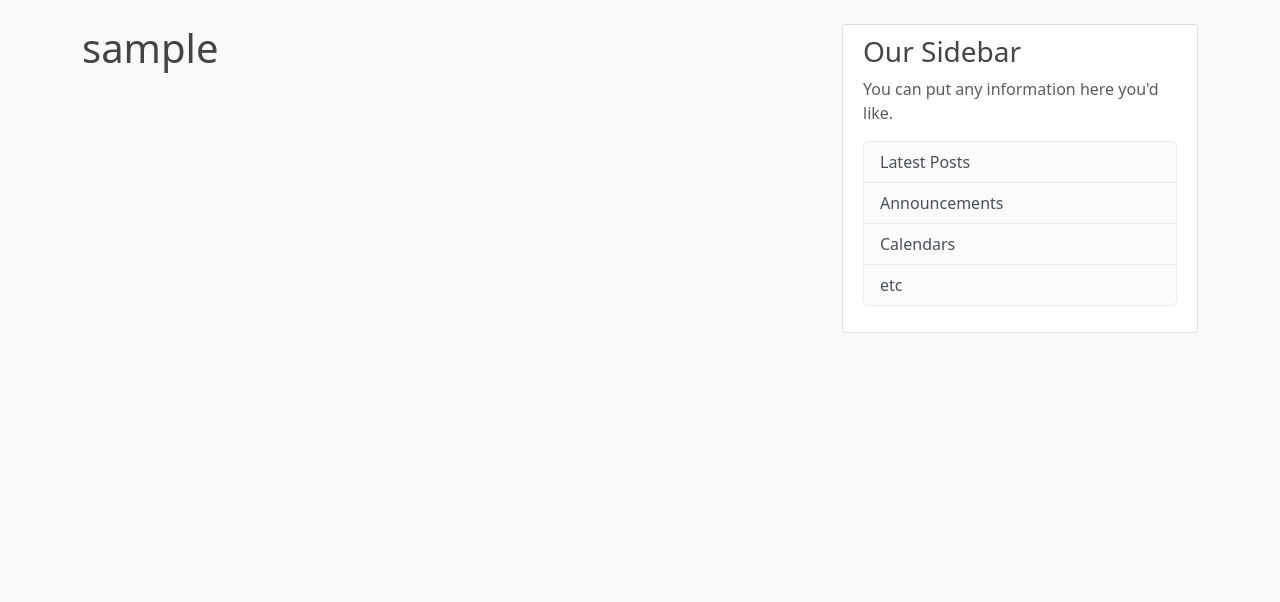
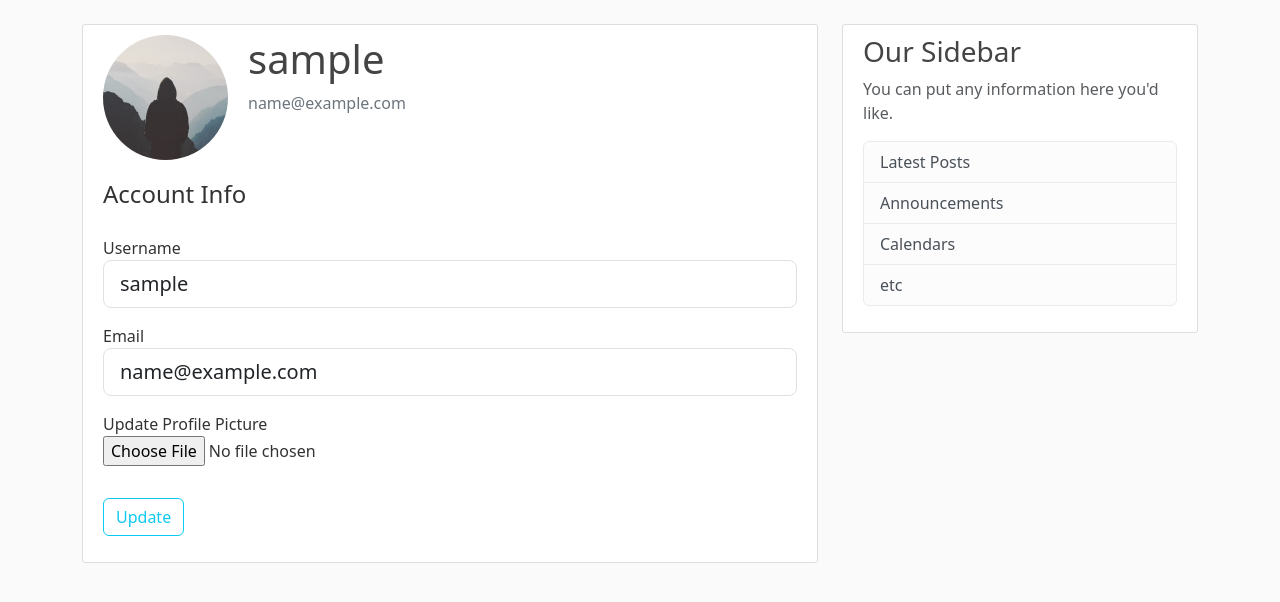
Before and after one commit to ruairiodonohoe/flaskblog, a Flask app: page /account in a window 1280 px wide. Shown: the part 56-658 px from the top of the page. Run offline with Flask 3, Linux system fonts and the light colour scheme; the visitor is signed in with stand-in values (Sample User, id 1); some libraries are stand-ins or nearby versions.

Commit message:
Update profile info

```diff
--- a/pyproject.toml
+++ b/pyproject.toml
@@ -14,7 +14,8 @@ dependencies = [
     "email-validator (>=2.2.0,<3.0.0)",
     "flask-sqlalchemy (>=3.1.1,<4.0.0)",
     "flask-bcrypt (>=1.0.1,<2.0.0)",
-    "flask-login (>=0.6.3,<0.7.0)"
+    "flask-login (>=0.6.3,<0.7.0)",
+    "pillow (>=11.2.1,<12.0.0)"
 ]
 
 [tool.poetry]
--- a/src/flaskblog/forms.py
+++ b/src/flaskblog/forms.py
@@ -1,7 +1,9 @@
 from flask_wtf import FlaskForm
+from flask_wtf.file import FileField, FileAllowed
 from wtforms import StringField, PasswordField, SubmitField, BooleanField
 from wtforms.validators import DataRequired, Length, Email, EqualTo, ValidationError
 from flaskblog.models import User
+from flask_login import current_user
 
 
 class RegistrationForm(FlaskForm):
@@ -33,3 +35,31 @@ class LoginForm(FlaskForm):
     password = PasswordField("Password", validators=[DataRequired()])
     remember = BooleanField("Remember Me")
     submit = SubmitField("Login")
+
+
+class UpdateAccountForm(FlaskForm):
+    username = StringField(
+        "Username", validators=[DataRequired(), Length(min=2, max=20)]
+    )
+    email = StringField("Email", validators=[DataRequired(), Email()])
+    picture = FileField(
+        "Update Profile Picture", validators=[FileAllowed(["jpg", "png"])]
+    )
+
+    submit = SubmitField("Update")
+
+    def validate_username(self, username):
+        if username.data != current_user.username:
+            user = User.query.filter_by(username=username.data).first()
+            if user:
+                raise ValidationError(
+                    "That username is taken. Please choose a different one."
+                )
+
+    def validate_email(self, email):
+        if email.data != current_user.email:
+            user = User.query.filter_by(email=email.data).first()
+            if user:
+                raise ValidationError(
+                    "That email is taken. Please choose a different one."
+                )
--- a/src/flaskblog/models.py
+++ b/src/flaskblog/models.py
@@ -12,7 +12,7 @@ class User(db.Model, UserMixin):
     id = db.Column(db.Integer, primary_key=True)
     username = db.Column(db.String(20), unique=True, nullable=False)
     email = db.Column(db.String(120), unique=True, nullable=False)
-    image = db.Column(db.String(20), nullable=False, default="default.jpeg")
+    image = db.Column(db.String(20), nullable=False, default="default.jpg")
     password = db.Column(db.String(60), nullable=False)
     posts = db.relationship("Post", backref="author", lazy=True)
 
--- a/src/flaskblog/routes.py
+++ b/src/flaskblog/routes.py
@@ -1,8 +1,11 @@
 from flask import render_template, url_for, flash, redirect, request
 from flaskblog import app, db, bcrypt
-from flaskblog.forms import RegistrationForm, LoginForm
+from flaskblog.forms import RegistrationForm, LoginForm, UpdateAccountForm
 from flaskblog.models import User
 from flask_login import login_user, current_user, logout_user, login_required
+import secrets
+import os
+from PIL import Image
 
 posts = [
     {
@@ -73,7 +76,33 @@ def logout():
     return redirect(url_for("home"))
 
 
-@app.route("/account")
+def save_picture(form_picture):
+    random_hex = secrets.token_hex(8)
+    _, f_ext = os.path.splitext(form_picture.filename)
+    picture_fn = random_hex + f_ext
+    picture_path = os.path.join(app.root_path, "static/profile_pics", picture_fn)
+    output_size = (125, 125)
+    i = Image.open(form_picture)
+    i.thumbnail(output_size)
+    i.save(picture_path)
+    return picture_fn
+
+
+@app.route("/account", methods=["GET", "POST"])
 @login_required
 def account():
-    return render_template("account.html", title="Account")
+    form = UpdateAccountForm()
+    if form.validate_on_submit():
+        if form.picture.data:
+            picture_file = save_picture(form.picture.data)
+            current_user.image = picture_file
+        current_user.username = form.username.data
+        current_user.email = form.email.data
+        db.session.commit()
+        flash("Your account has been updated!", "success")
+        return redirect(url_for("account"))
+    elif request.method == "GET":
+        form.username.data = current_user.username
+        form.email.data = current_user.email
+    image = url_for("static", filename="profile_pics/" + current_user.image)
+    return render_template("account.html", title="Account", image=image, form=form)
--- a/src/flaskblog/templates/account.html
+++ b/src/flaskblog/templates/account.html
@@ -2,7 +2,67 @@
 
 {% block content %}
 
-<h1>{{ current_user.username }}</h1>
+<div class="content-section">
+    <div class="media d-flex align-items-cente">
+        <img class="rounded-circle account-img" src="{{ image }}">
+        <div class="media-body">
+            <h2 class="account-heading">{{ current_user.username }}</h2>
+            <p class="text-secondary">{{ current_user.email }}</p>
+        </div>
+    </div>
+    <div>
+        <form method="POST" action="" enctype="multipart/form-data">
+            {{ form.hidden_tag() }}
+            <fieldset class="form-group mb-3">
+                <legend class="bottom-border mb-4">Account Info</legend>
+                <div class="form-group mb-3">
+                    {{ form.username.label(class="form-control-label") }}
+
+                    {% if form.username.errors %}
+                    {{ form.username(class="form-control form-control-lg is-invalid") }}
+                    <div class="invalid-feedback">
+                        {% for error in form.username.errors %}
+                        <span>{{ error }}</span>
+                        {% endfor %}
+
+                    </div>
+                    {% else %}
+                    {{ form.username(class="form-control form-control-lg") }}
+                    {% endif %}
+
+
+                </div>
+                <div class="form-group mb-3">
+                    {{ form.email.label(class="form-control-label") }}
+                    {% if form.email.errors %}
+                    {{ form.email(class="form-control form-control-lg is-invalid") }}
+                    <div class="invalid-feedback">
+                        {% for error in form.email.errors %}
+                        <span>{{ error }}</span>
+                        {% endfor %}
+
+                    </div>
+                    {% else %}
+                    {{ form.email(class="form-control form-control-lg") }}
+                    {% endif %}
+                </div>
+                <div class="form-group">
+                    <div class="form-group mb-3">
+                        {{ form.picture.label(class="form-control-label d-block") }}
+                        {{ form.picture(class="form-control-file") }}
+                    </div>
+                    {% if form.picture.errors %}
+                    {% for error in form.picture.errors %}
+                    <span class="text-danger">{{ error }}</span><br />
+                    {% endfor %}
+                    {% endif %}
+            </fieldset>
+            <div class="form-group mb-3">
+                {{ form.submit(class="btn btn-outline-info") }}
+            </div>
+        </form>
+    </div>
+</div>
 
 
 {% endblock content %}
```
Also changed, not shown: src/flaskblog/templates/register.html (+5 -7 lines), src/flaskblog/static/profile_pics/8fb444075962a2a8.jpg (added), src/flaskblog/static/profile_pics/default.jpg (added), 1 other file.
